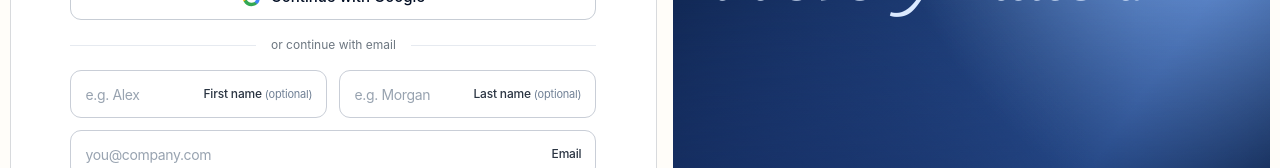
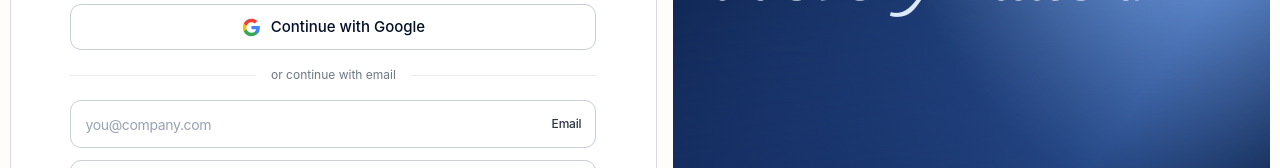
Before and after one commit to ThunderKhan/pareto, a Next.js app in the folder frontend/: page /login in a window 1280 px wide. Shown: the part 307-475 px from the top of the page. Built offline with nearby package versions, Linux system fonts and the light colour scheme; no server answers.

Commit message:
fix(auth): keep name fields on signup only

```diff
--- a/frontend/src/components/auth/auth-form.tsx
+++ b/frontend/src/components/auth/auth-form.tsx
@@ -70,20 +70,6 @@ export default function AuthForm({ mode }: { mode: Mode }) {
       } else {
         const { error } = await client.auth.signInWithPassword({ email: email.trim(), password });
         if (error) throw error;
-        // Names are optional on sign-in: they are profile details, not credentials.
-        // Never overwrite an existing name with an empty input.
-        const nameUpdates = {
-          ...(firstName.trim() ? { first_name: firstName.trim() } : {}),
-          ...(lastName.trim() ? { last_name: lastName.trim() } : {}),
-        };
-        if (Object.keys(nameUpdates).length > 0) {
-          const { error: profileError } = await client.auth.updateUser({ data: nameUpdates });
-          if (profileError) {
-            // Do not strand a successfully authenticated user on the sign-in page
-            // because an optional profile update failed.
-            console.warn("Optional profile name update failed:", profileError.message);
-          }
-        }
         window.location.assign(safeNext());
       }
     } catch (error) {
@@ -139,16 +125,16 @@ export default function AuthForm({ mode }: { mode: Mode }) {
           <div className="auth-divider"><span>or continue with email</span></div>
 
           <form className="auth-form" onSubmit={onSubmit}>
-            <div className="auth-form__names">
+            {signup && <div className="auth-form__names">
               <label className="auth-field" htmlFor="auth-first-name">
-                <input id="auth-first-name" type="text" autoComplete="given-name" value={firstName} onChange={event => setFirstName(event.target.value)} placeholder="e.g. Alex" maxLength={80} required={signup} disabled={!client || busy} />
-                <span>First name{!signup && <small> (optional)</small>}</span>
+                <input id="auth-first-name" type="text" autoComplete="given-name" value={firstName} onChange={event => setFirstName(event.target.value)} placeholder="e.g. Alex" maxLength={80} required disabled={!client || busy} />
+                <span>First name</span>
               </label>
               <label className="auth-field" htmlFor="auth-last-name">
-                <input id="auth-last-name" type="text" autoComplete="family-name" value={lastName} onChange={event => setLastName(event.target.value)} placeholder="e.g. Morgan" maxLength={80} required={signup} disabled={!client || busy} />
-                <span>Last name{!signup && <small> (optional)</small>}</span>
+                <input id="auth-last-name" type="text" autoComplete="family-name" value={lastName} onChange={event => setLastName(event.target.value)} placeholder="e.g. Morgan" maxLength={80} required disabled={!client || busy} />
+                <span>Last name</span>
               </label>
-            </div>
+            </div>}
 
             <label className="auth-field" htmlFor="auth-email">
               <input id="auth-email" type="email" autoComplete="email" value={email} onChange={event => setEmail(event.target.value)} placeholder="you@company.com" required disabled={!client || busy} />
```
Also changed, not shown: 2 other files (tests, documents, lock files or other folders).
